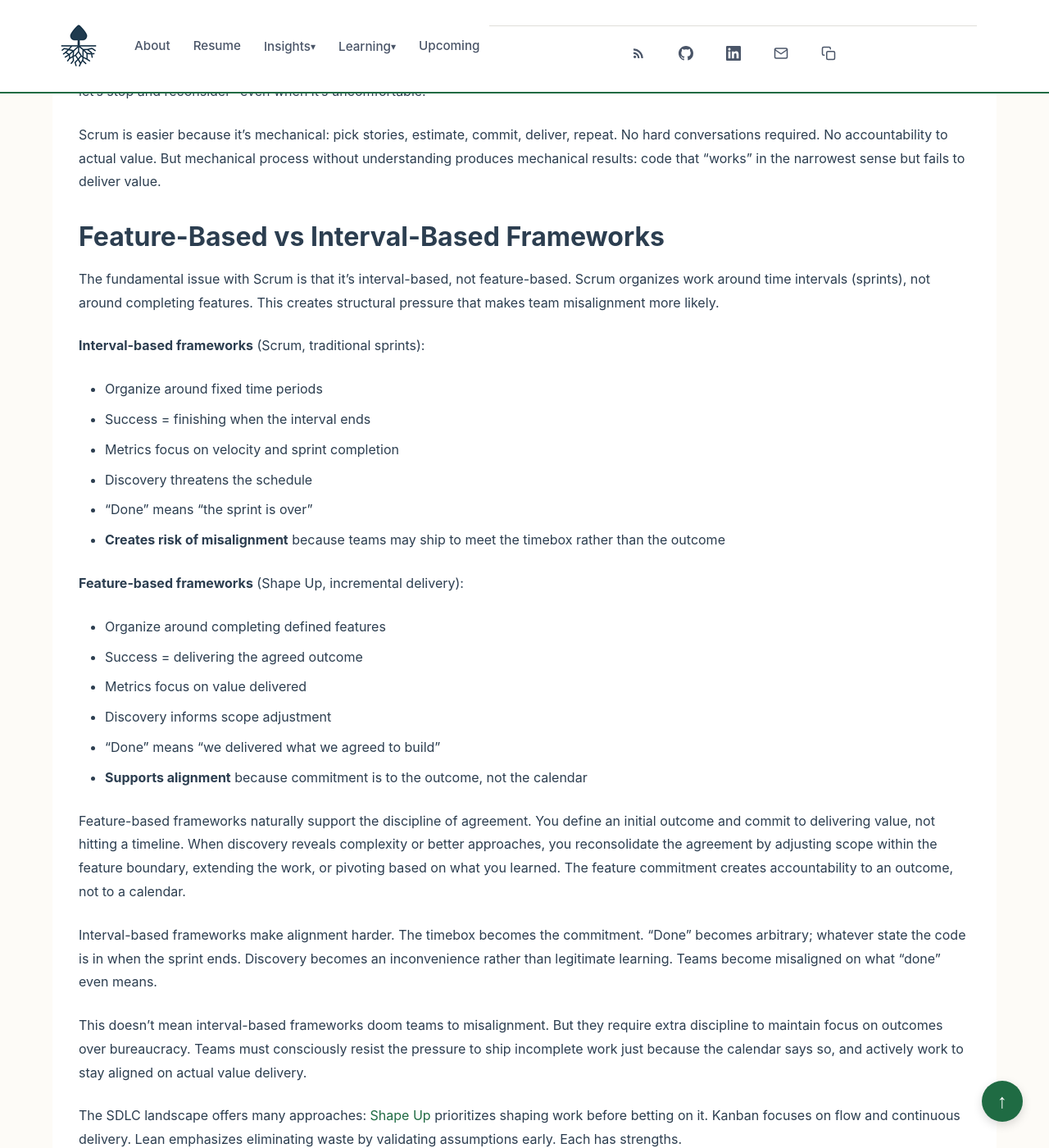
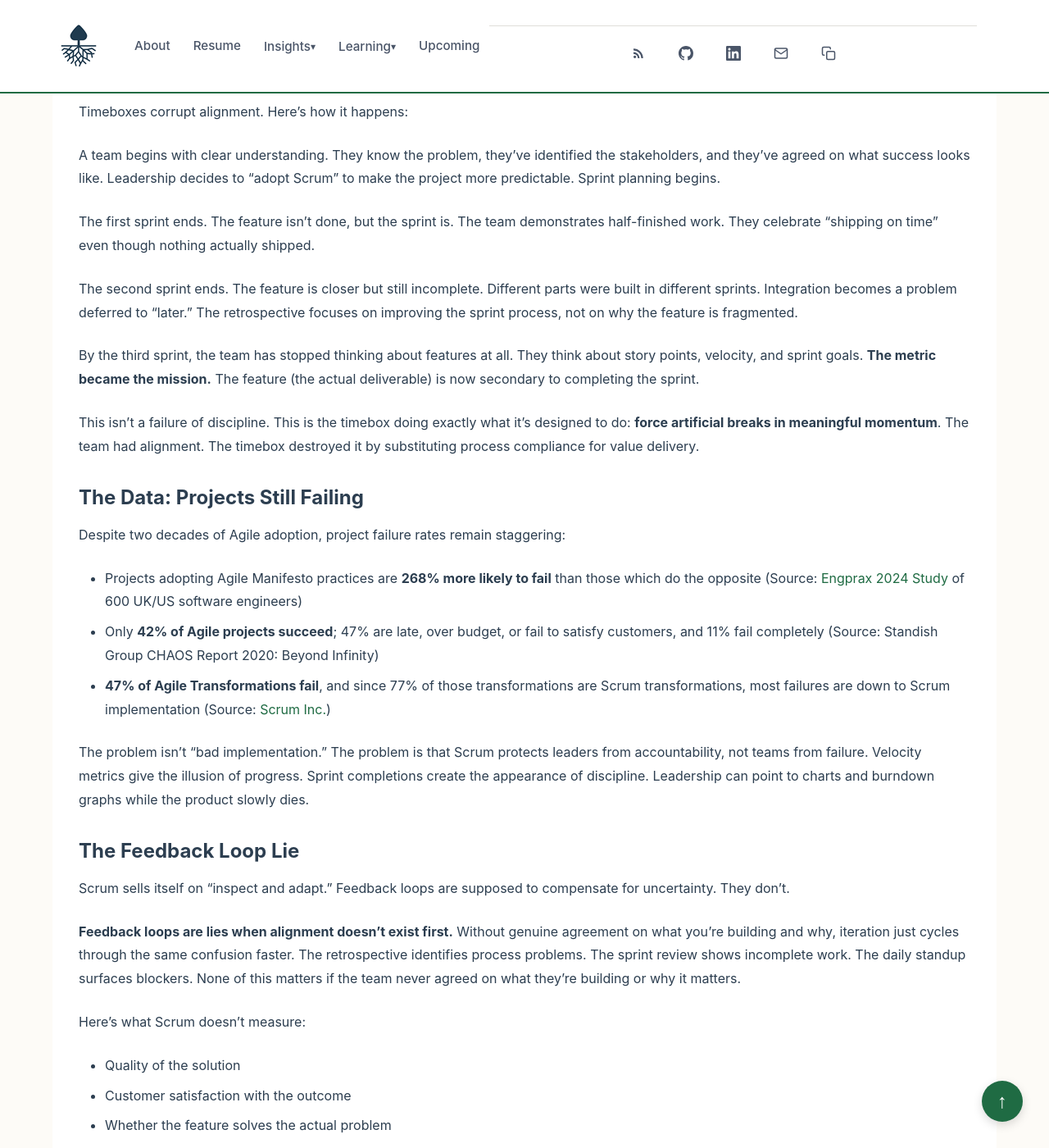
Before and after one commit to stevenstuartm/stevenstuartm.github.io, a Jekyll site: the page built from _posts/2025-10-23-the-agile-masquerade.md, in a window 1280 px wide and 1400 px high, scrolled down 4944 px. Shown: the whole window at 82% size. Built offline with Jekyll 4.4.1, drawn with Linux system fonts in a browser that asks for light colours; some of the changed text lies outside the part shown.

Commit message:
updating the agile blog post now that we have more clarity on the subject

```diff
--- a/_config.yml
+++ b/_config.yml
@@ -4,7 +4,7 @@ email: stevenstuartm@gmail.com
 description: Clarity from complexity. Practical insights on building architectures that serve real needs and deliver genuine value.
 baseurl: ""
 url: "https://stevenstuartm.com"
-version: 1.0.12
+version: 1.0.13
 
 # Author information
 author:
--- a/_layouts/post.html
+++ b/_layouts/post.html
@@ -36,9 +36,6 @@ layout: default
             <a href="{{ '/blog.html' | relative_url }}?series={{ page.series | url_encode }}" class="category">{{ page.series }}</a>
         </nav>
         <h1 class="post-title">{{ page.title }}</h1>
-        {% if page.description %}
-        <p class="post-description">{{ page.description }}</p>
-        {% endif %}
         <div class="post-meta">
             <time datetime="{{ page.date | date_to_xmlschema }}">{{ page.date | date: "%B %d, %Y" }}</time>
             {% if page.author %} • <span>{{ page.author }}</span>{% endif %}
--- a/_posts/2025-10-23-the-agile-masquerade.md
+++ b/_posts/2025-10-23-the-agile-masquerade.md
@@ -2,7 +2,7 @@
 layout: post
 title: "The Agile Masquerade: Building on Assumptions, Shipping on Hope"
 date: 2025-10-23
-description: "It is impossible to deliver what is expected and valuable if there has been no agreement on the expectation or how we measure value. Without discovery and quantification, you're operating on hope, not discipline."
+description: "It is impossible to deliver what is expected and valuable if there has been no agreement on the expectation. Without discovery and genuine agreement, you're operating on hope, not discipline."
 series: "Industry & Culture"
 tags: [agile, requirements, aaa-cycle, estimation]
 ---
@@ -15,15 +15,17 @@ You cannot have agreement without discovery of what you're actually building.
 
 You cannot apply discovery to improve the agreement if you're afraid of "documentation" and refuse to step outside pointless timeboxes and absurd estimations based on nothing but assumptions.
 
-**You cannot iterate on what you cannot quantify. Otherwise, you're operating on hope, not discipline.**
+**You cannot iterate toward value without agreement on what constitutes value. Otherwise, you're operating on hope, not discipline.**
 
 ## Misalignment Disguised as Agreement
 
-Software development frequently operates on fictional agreements, creating misaligned teams. The problem isn't new to "Agile" methodologies; waterfall documentation could be equally full of untested assumptions and vague requirements. But user stories have made the problem worse by treating minimal documentation as a virtue.
+Software development frequently operates on fictional agreements, creating misaligned teams.
+
+The problem isn't new to "Agile" methodologies. Waterfall documentation could be equally full of untested assumptions and vague requirements. But user stories have made the problem worse by treating minimal documentation as a virtue. Scrum, the dominant framework in most Agile transformations, has turned this into structural dysfunction.
 
 A user story like "As a user, I want to search products" is not an agreement. It's a placeholder. Teams estimate it ("Five points"), commit to it, hand it to a developer, and expect results. But what does "search" mean? What edge cases exist? What trade-offs are acceptable? How do we measure success?
 
-None of this was discussed. But everyone acts as if agreement exists. When the developer delivers something that vaguely resembles search, the story is marked "done." The team remains misaligned on whether value was delivered because value was never quantified.
+None of this was discussed. But everyone acts as if agreement exists. When the developer delivers something that vaguely resembles search, the story is marked "done." The team remains misaligned on whether value was delivered because there was never genuine agreement on what "done" meant.
 
 ## Why We Don't Test Assumptions
 
@@ -53,11 +55,11 @@ What does testing assumptions look like?
 **Test**: Profile the actual bottleneck. Measure current performance.
 **Result**: The bottleneck is elsewhere. The refactoring won't help.
 
-**Testing assumptions prevents building the wrong thing.** But Scrum has no mechanism for this. Sprint planning happens in hours. There's no time to test assumptions; just estimate based on them and commit.
+**Testing assumptions prevents building the wrong thing.** But this discipline directly conflicts with how most teams actually work. Scrum—the dominant framework in Agile transformations—has no mechanism for this. Sprint planning happens in hours. There's no time to test assumptions; just estimate based on them and commit.
 
 ### The Spike Problem
 
-Scrum's flaws become obvious the moment someone suggests introducing spikes. A spike is exploratory work to reduce uncertainty: exactly what testing assumptions requires.
+The conflict becomes obvious the moment someone suggests introducing spikes. A spike is exploratory work to reduce uncertainty: exactly what testing assumptions requires.
 
 But spikes create political and metric chaos in Scrum:
 - **How do you estimate a spike?** The whole point is you don't know enough to estimate
@@ -84,26 +86,18 @@ True agility means adapting to changing priorities and changing understanding. D
 The discipline isn't perfect upfront requirements or endless discovery. It's simpler:
 1. Identify what you know vs. what you're assuming
 2. Test critical assumptions before making initial commitments (not all assumptions, just the ones that matter)
-3. Commit to initial quantifiable outcomes with explicit constraints
+3. Agree on what "done" looks like with explicit constraints and success criteria
 4. Discover new information during implementation (this will happen)
 5. **Pause and reconsolidate the agreement when discovery changes everything**
 6. Update the agreement based on what you learned and continue, or deliver what was agreed
 
 This is continuous alignment, not upfront perfection. You start with enough understanding to commit responsibly, then maintain discipline to realign as you learn.
 
-**How much initial discovery is enough?** Enough to commit responsibly to initial quantifiable outcomes while acknowledging what you don't yet know. For a simple CRUD screen, that might be 30 minutes of conversation. For a complex workflow with edge cases and integrations, it might be a week of prototyping and user testing. The rigor matches the risk. But this is just the starting point; you'll continue discovering and realigning throughout implementation.
+**How much initial discovery is enough?** Enough to commit responsibly to specific outcomes while acknowledging what you don't yet know. For a simple CRUD screen, that might be 30 minutes of conversation. For a complex workflow with edge cases and integrations, it might be a week of prototyping and user testing. The rigor matches the risk. But this is just the starting point; you'll continue discovering and realigning throughout implementation.
 
 **What about real-world constraints?** Leadership demands roadmaps. Sales needs commitments. The business can't wait. True. But shipping the wrong thing on schedule doesn't solve those constraints. It just delays the reckoning. The choice is: negotiate realistic commitments based on actual understanding, or make fictional commitments and deal with the consequences later.
 
-**Isn't this just good engineering?** Yes. That's exactly the point. The discipline of testing assumptions, agreeing on outcomes, and realigning based on discovery is what competent engineering looks like. The challenge is that organizational pressures often optimize for predictable metrics (velocity, sprint completion, roadmap commitments) over validated understanding.
-
-**Can't you do this within Scrum?** Yes, and many teams do. The challenge is that Scrum's structure creates pressure: timeboxes push toward premature commitment, velocity metrics can penalize discovery, and sprint commitments create expectations. But teams can work within these constraints:
-- Use sprint planning to identify critical assumptions, not just estimate stories
-- Allocate capacity for spikes and treat them as legitimate work
-- Make "triggers for reconsideration" an explicit part of sprint commitments
-- When discovery invalidates the plan mid-sprint, call it out and negotiate rather than silently cutting corners
-
-The framework isn't the enemy; the lack of discipline is. **The point is simpler: test your assumptions, commit to measurable outcomes, and be willing to stop and realign when you learn something important.** You can practice this discipline within any framework. It just requires courage to say "we learned something important; let's pause and reconsider" even when the calendar says to keep moving.
+**Isn't this just good engineering?** Yes. That's exactly the point. The discipline of testing assumptions, agreeing on outcomes, and realigning based on discovery is what competent engineering looks like. Scrum's structure actively works against this discipline by optimizing for predictable metrics (velocity, sprint completion, roadmap commitments) over validated understanding.
 
 ## What Real Agreement Requires
 
@@ -115,10 +109,10 @@ The [AAA Cycle](/study-guides/sdlc/aaa-cycle.html) provides the discipline:
 - Identify and test critical assumptions before committing
 - What are the critical unknowns?
 
-**Agree** = Commit to specific, quantifiable outcomes with known constraints
+**Agree** = Commit to specific outcomes with known constraints and clear success criteria
 - What are the use cases and edge cases we're handling?
 - What trade-offs are we accepting and what do we gain?
-- What does "done" look like in measurable terms?
+- What does "done" look like specifically?
 - **What triggers reconsideration?**
 
 **Apply** = Honor the agreement while surfacing learnings
@@ -126,13 +120,60 @@ The [AAA Cycle](/study-guides/sdlc/aaa-cycle.html) provides the discipline:
 - Document what we discover
 - **Trigger realignment when assumptions break**
 
-AAA is harder than Scrum because it requires thinking and courage. You can't hide behind "the story says" or "the sprint ends Friday." You must understand the problem deeply enough to agree on a quantifiable solution. You must say "we learned something that invalidates this approach; let's stop and reconsider" even when it's uncomfortable.
+AAA is harder than Scrum because it requires thinking and courage. You can't hide behind "the story says" or "the sprint ends Friday." You must understand the problem deeply enough to agree on a specific solution with clear success criteria. You must say "we learned something that invalidates this approach; let's stop and reconsider" even when it's uncomfortable.
 
 Scrum is easier because it's mechanical: pick stories, estimate, commit, deliver, repeat. No hard conversations required. No accountability to actual value. But mechanical process without understanding produces mechanical results: code that "works" in the narrowest sense but fails to deliver value.
 
-## Feature-Based vs Interval-Based Frameworks
+## Interval-Based vs Flow-Based Frameworks
 
-The fundamental issue with Scrum is that it's interval-based, not feature-based. Scrum organizes work around time intervals (sprints), not around completing features. This creates structural pressure that makes team misalignment more likely.
+The fundamental issue with Scrum is that it's interval-based, not flow-based. Scrum organizes work around time intervals (sprints), not around completing features. This creates structural pressure that corrupts even teams that start with genuine alignment.
+
+### The Corruption Pattern
+
+Timeboxes corrupt alignment. Here's how it happens:
+
+A team begins with clear understanding. They know the problem, they've identified the stakeholders, and they've agreed on what success looks like. Leadership decides to "adopt Scrum" to make the project more predictable. Sprint planning begins.
+
+The first sprint ends. The feature isn't done, but the sprint is. The team demonstrates half-finished work. They celebrate "shipping on time" even though nothing actually shipped.
+
+The second sprint ends. The feature is closer but still incomplete. Different parts were built in different sprints. Integration becomes a problem deferred to "later." The retrospective focuses on improving the sprint process, not on why the feature is fragmented.
+
+By the third sprint, the team has stopped thinking about features at all. They think about story points, velocity, and sprint goals. **The metric became the mission.** The feature (the actual deliverable) is now secondary to completing the sprint.
+
+This isn't a failure of discipline. This is the timebox doing exactly what it's designed to do: **force artificial breaks in meaningful momentum**. The team had alignment. The timebox destroyed it by substituting process compliance for value delivery.
+
+### The Data: Projects Still Failing
+
+Despite two decades of Agile adoption, project failure rates remain staggering:
+
+- Projects adopting Agile Manifesto practices are **268% more likely to fail** than those which do the opposite (Source: [Engprax 2024 Study](https://www.engprax.com/post/268-higher-failure-rates-for-agile-software-projects-study-finds){:target="_blank" rel="noopener noreferrer"} of 600 UK/US software engineers)
+- Only **42% of Agile projects succeed**; 47% are late, over budget, or fail to satisfy customers, and 11% fail completely (Source: Standish Group CHAOS Report 2020: Beyond Infinity)
+- **47% of Agile Transformations fail**, and since 77% of those transformations are Scrum transformations, most failures are down to Scrum implementation (Source: [Scrum Inc.](https://www.scruminc.com/why-47-of-agile-transformations-fail/){:target="_blank" rel="noopener noreferrer"})
+
+The problem isn't "bad implementation." The problem is that Scrum protects leaders from accountability, not teams from failure. Velocity metrics give the illusion of progress. Sprint completions create the appearance of discipline. Leadership can point to charts and burndown graphs while the product slowly dies.
+
+### The Feedback Loop Lie
+
+Scrum sells itself on "inspect and adapt." Feedback loops are supposed to compensate for uncertainty. They don't.
+
+**Feedback loops are lies when alignment doesn't exist first.** Without genuine agreement on what you're building and why, iteration just cycles through the same confusion faster. The retrospective identifies process problems. The sprint review shows incomplete work. The daily standup surfaces blockers. None of this matters if the team never agreed on what they're building or why it matters.
+
+Here's what Scrum doesn't measure:
+- Quality of the solution
+- Customer satisfaction with the outcome
+- Whether the feature solves the actual problem
+- Whether the team understood what they were building
+
+Here's what Scrum does measure:
+- Velocity (how fast you're going in the wrong direction)
+- Sprint completion (ceremony compliance)
+- Story point burndown (imaginary progress on imaginary units)
+
+**Scrum cannot be done "correctly" because it optimizes for the wrong things.** It doesn't demand alignment. It doesn't place customer needs above ceremony compliance. It's a system of fear and defensiveness disguised as empiricism.
+
+The abstraction is the point. Scrum keeps everyone in the dark so failure looks like "part of the plan." The product isn't done, but the sprint is. The customer isn't satisfied, but velocity is stable. The architecture is collapsing, but the burndown chart looks good.
+
+### Framework Comparison
 
 **Interval-based frameworks** (Scrum, traditional sprints):
 - Organize around fixed time periods
@@ -140,32 +181,43 @@ The fundamental issue with Scrum is that it's interval-based, not feature-based.
 - Metrics focus on velocity and sprint completion
 - Discovery threatens the schedule
 - "Done" means "the sprint is over"
-- **Creates risk of misalignment** because teams may ship to meet the timebox rather than the outcome
+- **Corrupts alignment** by making the timebox the commitment instead of the feature
 
-**Feature-based frameworks** (Shape Up, incremental delivery):
+**Flow-based frameworks** (Kanban, continuous delivery):
 - Organize around completing defined features
 - Success = delivering the agreed outcome
-- Metrics focus on value delivered
-- Discovery informs scope adjustment
+- Metrics focus on lead time and value delivered
+- Discovery informs scope adjustment within the feature
 - "Done" means "we delivered what we agreed to build"
-- **Supports alignment** because commitment is to the outcome, not the calendar
+- **Supports alignment** because there's no artificial deadline creating pressure to ship incomplete work
 
-Feature-based frameworks naturally support the discipline of agreement. You define an initial outcome and commit to delivering value, not hitting a timeline. When discovery reveals complexity or better approaches, you reconsolidate the agreement by adjusting scope within the feature boundary, extending the work, or pivoting based on what you learned. The feature commitment creates accountability to an outcome, not to a calendar.
+Flow-based approaches naturally support the discipline of agreement. You define an initial outcome and commit to delivering value, not hitting a timeline. When discovery reveals complexity or better approaches, you reconsolidate the agreement by adjusting scope within the feature boundary, extending the work, or pivoting based on what you learned. The feature commitment creates accountability to an outcome, not to a calendar.
 
-Interval-based frameworks make alignment harder. The timebox becomes the commitment. "Done" becomes arbitrary; whatever state the code is in when the sprint ends. Discovery becomes an inconvenience rather than legitimate learning. Teams become misaligned on what "done" even means.
+Interval-based frameworks corrupt alignment by design. The timebox becomes the commitment. "Done" becomes arbitrary: whatever state the code is in when the sprint ends. Discovery becomes an inconvenience rather than legitimate learning. Teams become misaligned on what "done" even means because **they're optimizing for sprint completion, not feature completion**.
 
-This doesn't mean interval-based frameworks doom teams to misalignment. But they require extra discipline to maintain focus on outcomes over bureaucracy. Teams must consciously resist the pressure to ship incomplete work just because the calendar says so, and actively work to stay aligned on actual value delivery.
+Simpler, more honest approaches deliver clarity through human connection and contextual decisions. They maintain that clarity by refusing to compromise on alignment and the application of genuine agreements. When alignment exists, the timebox is redundant. When alignment doesn't exist, the timebox is a distraction masquerading as discipline.
 
-The SDLC landscape offers many approaches: [Shape Up](/study-guides/sdlc/shape-up.html) prioritizes shaping work before betting on it. Kanban focuses on flow and continuous delivery. Lean emphasizes eliminating waste by validating assumptions early. Each has strengths.
+### Alternatives That Support Alignment
 
-But no framework can prevent organizational dysfunction. Leadership that demands certainty over understanding will corrupt any approach. What matters isn't the framework. It's the discipline of real agreement: identify assumptions, test them, commit to quantifiable outcomes, realign when discovery demands it.
+**Kanban** eliminates timeboxes entirely. Work flows continuously based on capacity, not calendar. Features are pulled when there's capacity to work on them and completed when they're actually done. WIP (work in progress) limits prevent overload without imposing artificial deadlines. "Done" means the feature delivers the agreed value, period.
+
+**Lean Software Development** focuses on eliminating waste—including wasteful ceremonies that create the illusion of progress. Deliver fast by removing delays and validating assumptions early, not by imposing timeboxes that fragment features. Amplify learning through rapid feedback on working software, not through retrospectives about process compliance.
+
+**Extreme Programming (XP)** emphasizes practices over process: test-driven development, continuous integration, pair programming, and collective code ownership. These practices create the technical agility to respond when discovery changes understanding. "Done" means passing tests and meeting acceptance criteria, not surviving until the sprint ends.
+
+None of these approaches are perfect. Leadership that demands certainty over understanding will corrupt any framework. But these approaches don't have Scrum's structural flaws. They don't force artificial breaks in momentum. They don't make the calendar more important than the outcome. They support alignment instead of corrupting it.
 
 ## The Choice
 
 You can continue the pattern: estimate based on assumptions, commit to fictional agreements, ship whatever fits the timebox, call it "done" when the sprint ends, and hope you're delivering value.
 
-Or you can demand discipline: discover what you're building before estimating, test your assumptions, agree on quantifiable outcomes, build what was agreed or realign when discovery demands it, and measure whether you actually delivered value.
+Or you can demand discipline:
+- Discover what you're building before estimating
+- Test your assumptions
+- Agree on specific outcomes with clear success criteria
+- Build what was agreed, or realign when discovery demands it
+- Measure whether you actually delivered value
 
-**You cannot iterate on what you cannot quantify. Without agreement on measurable outcomes, you're just building things and hoping they matter.**
+**You cannot iterate toward value without agreement on what constitutes value. Without genuine agreement on outcomes, you're just building things and hoping they matter.**
 
 That's not agile. That's hope masquerading as a process.
```
Also changed, not shown: CLAUDE.md (+13 -0 lines).
